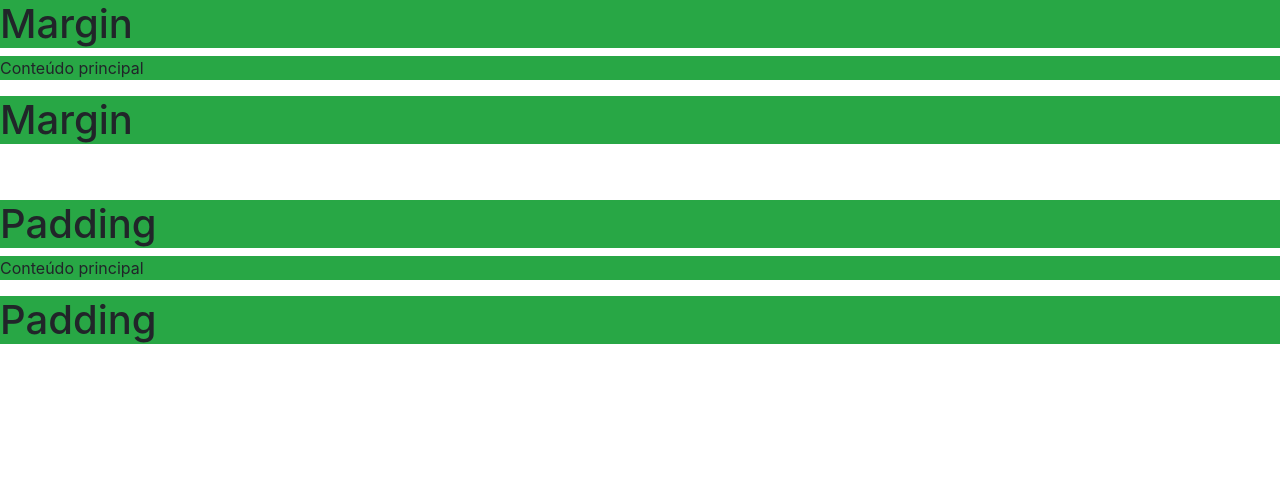
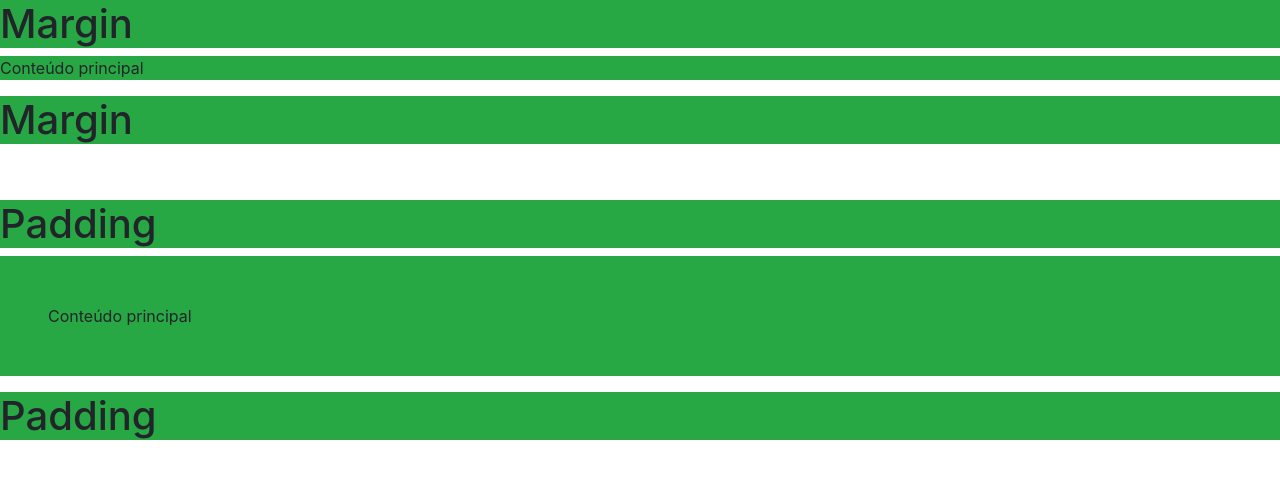
Before and after one commit to edertavares/courseHTML, a plain HTML site: page BootStrap/apoio-margin-padding.html in a window 1280 px wide. Drawn offline with nearby package versions, Linux system fonts and the light colour scheme.

Commit message:
atualização padding

```diff
--- a/BootStrap/apoio-margin-padding.html
+++ b/BootStrap/apoio-margin-padding.html
@@ -42,7 +42,7 @@
     Valor a definir (0 até 5)
     -->
     <h1 class="bg-success">Padding</h1>
-    <p class="bg-success">Conteúdo principal</p>
+    <p class="bg-success p-5">Conteúdo principal</p>
     <h1 class="bg-success">Padding</h1>
 
     <br>
```
